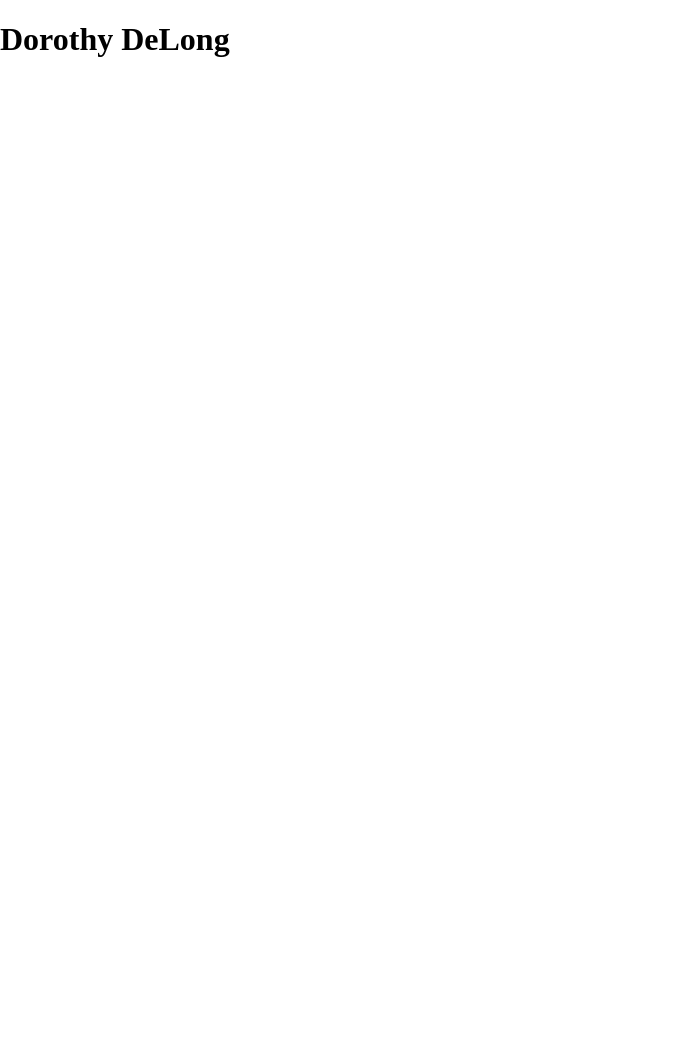
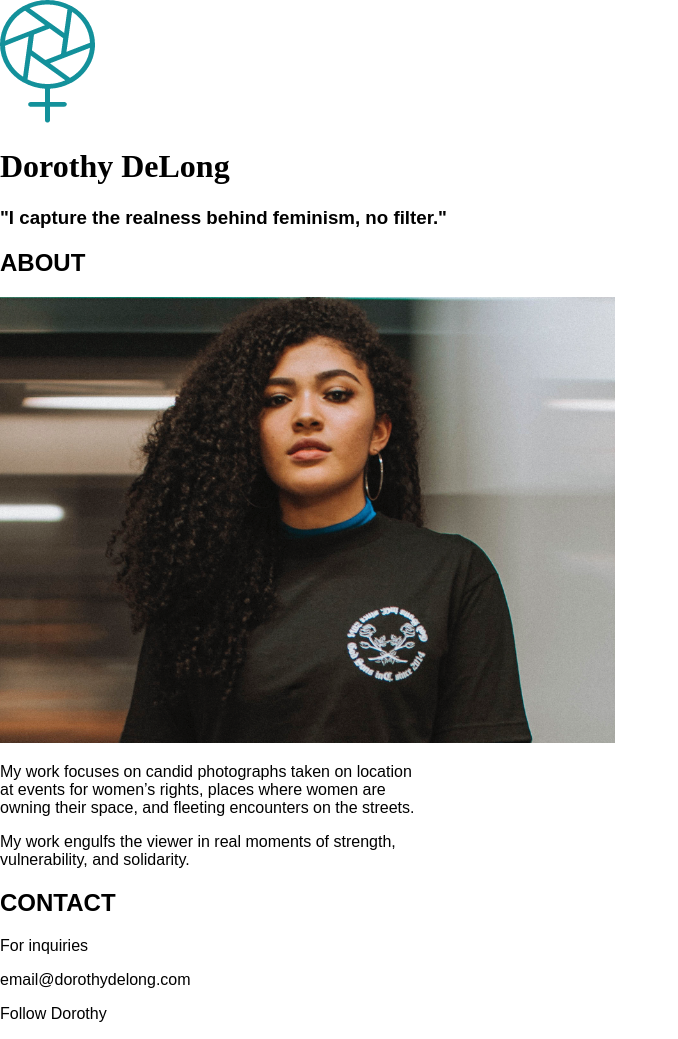
Before and after one commit to elizab-vd/dorothy-delong-portfolio-site, a plain HTML site: page index.html in a window 1280 px wide. Shown: the whole page, without its empty margins (0-678 px from the left). Before the commit the page ends 800 px from the top, so only its background shows below. Drawn offline with Linux system fonts and the light colour scheme.

Commit message:
Added photo and text in About-Added text in Contact--created largest section structure

```diff
--- a/index.html
+++ b/index.html
@@ -3,14 +3,42 @@
     <head>
 		<meta charset="utf-8">
 		<meta name="viewport" content="width=device-width, initial-scale=1">
-        <title>Dorothy DeLong</title>
+        <title>Dorothy DeLong| Feminist Photographer</title>
 		<link href="css/normalize copy.css" rel="stylesheet" type="text/css">
     	<link href="css/style.css" rel="stylesheet" type="text/css">
 		<link href="webkit-electronica-stencil/stylesheet.css" rel="stylesheet" type="text/css">
 		<link href="webkit-newsreader/stylesheet.css" rel="stylesheet" type="text/css">
     </head>
     <body>
-		<h1>Dorothy DeLong</h1>
+		<header>
+			<img id="logo" src="img/logo.png" alt="aqua Roman female symbol-like structure with camera aperture in the enlarged circle">
+			<h1>Dorothy DeLong</h1>
+<!---------insert hamburger menu--------->
+			<nav></nav>
+				<h3>"I capture the realness behind feminism, no filter."</h3>
+			<div class="line"></div>
+		</header>
 
+		<main>
+
+			<picture class="gallery"></picture>
+			<!-------insert images-look up proper formatting with captions------>
+
+			<section id="about">
+				<h2>ABOUT</h2>
+					<img src="img/dorothy-headshot.png" alt="Dorothy DeLong-black woman with long hair standing on a subway platform">
+						<p id="about-p1">My work focuses on candid photographs taken on location<br>at events for women’s rights, places where women are<br>owning their space, and fleeting encounters on the streets.</p>
+							<p id="about-p2">My work engulfs the viewer in real moments of strength,<br> vulnerability, and solidarity.</p>
+						<div class="line"></div>
+			</section>
+
+			<section id="contact">
+				<h2>CONTACT</h2>
+					<p class="info">For inquiries</p>
+						<p id="email">email@dorothydelong.com</p>
+					<p class="info">Follow Dorothy</p>
+
+			</section>
+		</main>
     </body>
 </html>
```
